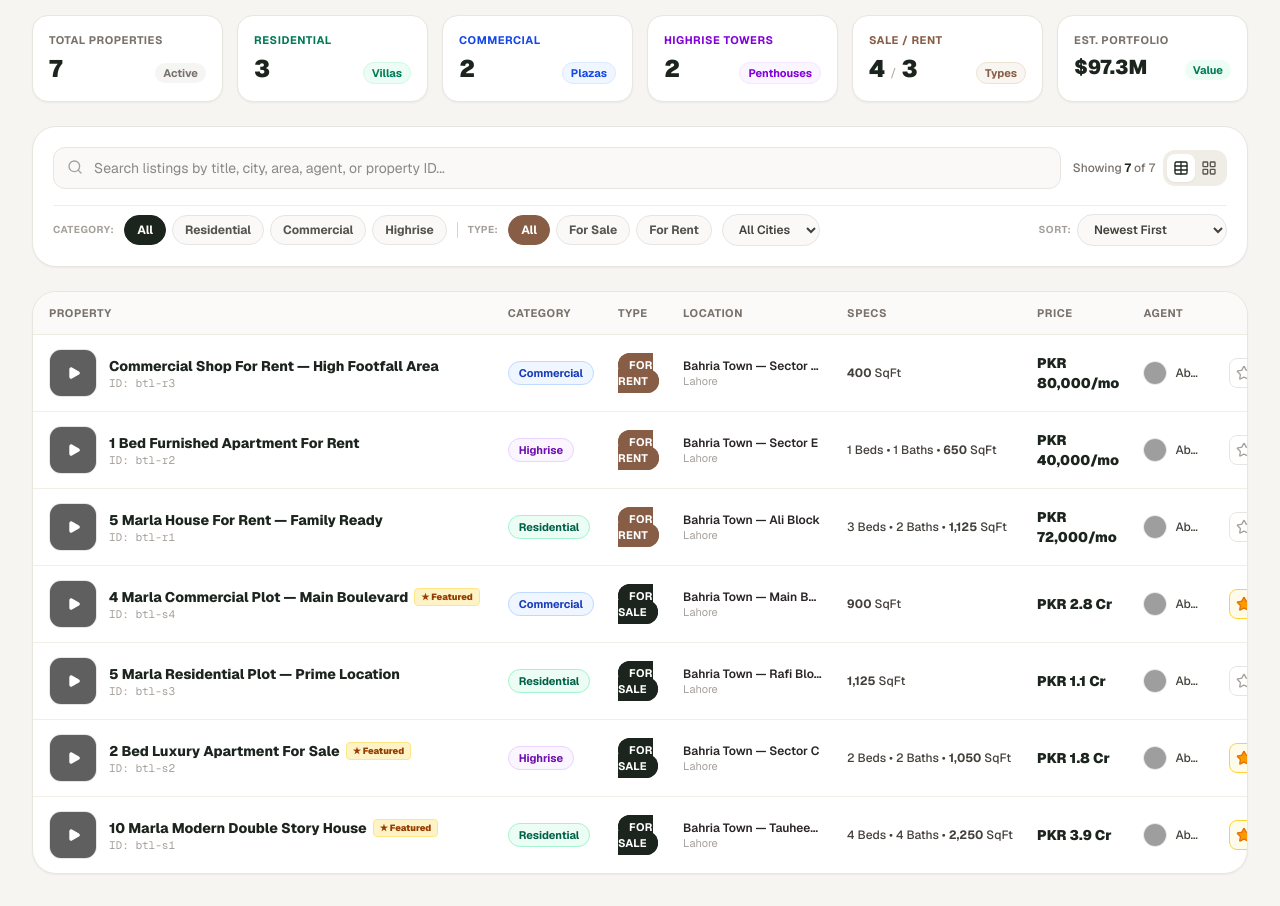
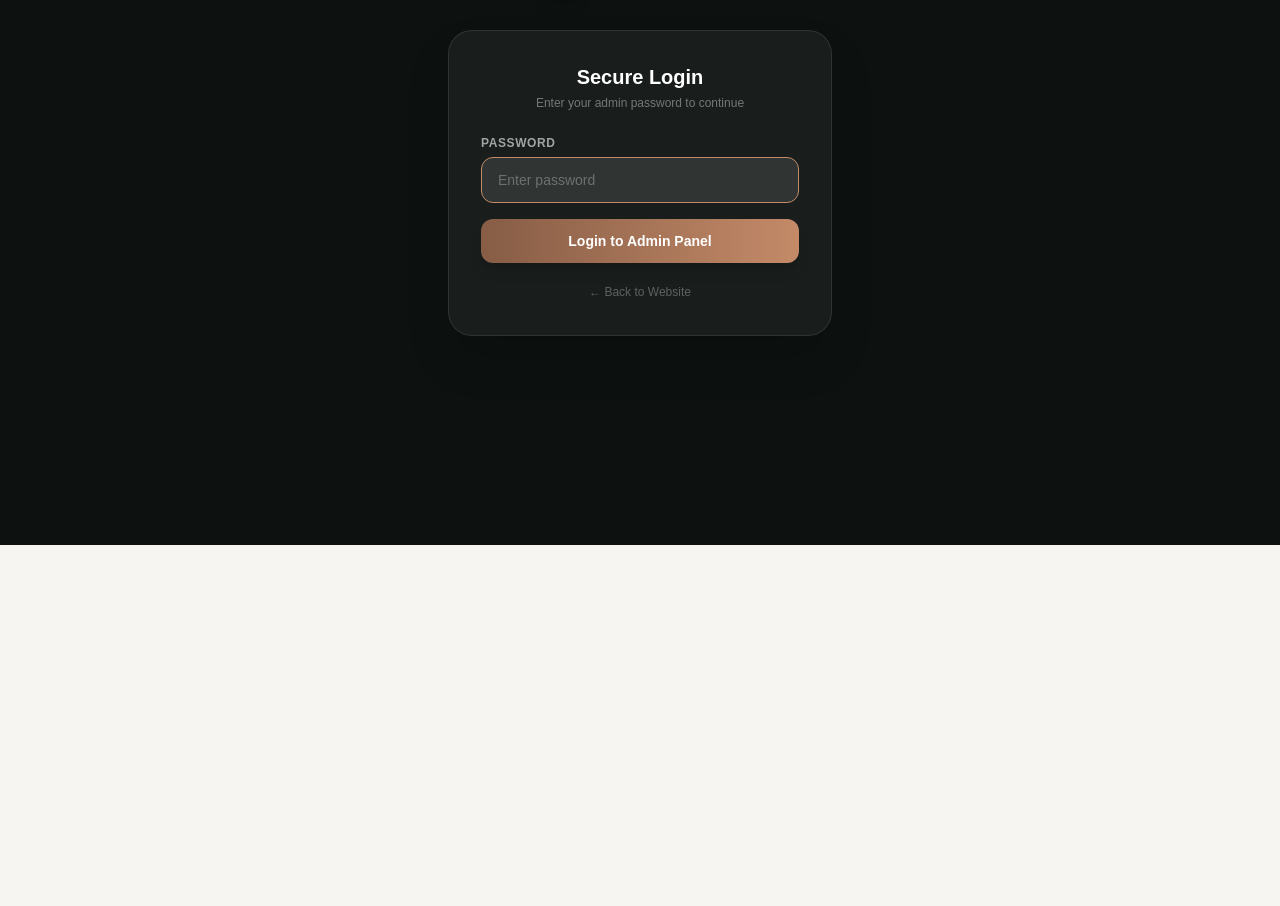
Before and after one commit to abubakertariq154-png/azaan-estate, a Next.js app: page /admin in a window 1280 px wide. Shown: the part 255-1161 px from the top of the page. After the commit the page ends 800 px from the top, so only its background shows below. Built offline with nearby package versions, Linux system fonts and the light colour scheme; grey boxes are pictures that could not be loaded.

Commit message:
feat: admin password protection (1234), whatsapp inquiry routing, enhanced logo, and updated bahria town properties

```diff
--- a/src/app/admin/page.tsx
+++ b/src/app/admin/page.tsx
@@ -45,6 +45,87 @@ import {
 export default function AdminPage() {
   const [properties, setProperties] = useState<Property[]>([]);
   const [isLoaded, setIsLoaded] = useState(false);
+
+  // ── Password Gate ────────────────────────────────────────
+  const [isAuthenticated, setIsAuthenticated] = useState(false);
+  const [passwordInput, setPasswordInput] = useState('');
+  const [passwordError, setPasswordError] = useState(false);
+
+  const handleLogin = (e: React.FormEvent) => {
+    e.preventDefault();
+    if (passwordInput === '1234') {
+      setIsAuthenticated(true);
+      setPasswordError(false);
+    } else {
+      setPasswordError(true);
+      setPasswordInput('');
+    }
+  };
+
+  if (!isAuthenticated) {
+    return (
+      <div className="min-h-screen bg-[#0d1210] flex items-center justify-center p-4">
+        <div className="w-full max-w-sm">
+          {/* Logo */}
+          <div className="flex items-center gap-3 justify-center mb-8">
+            <div className="w-11 h-11 rounded-2xl bg-gradient-to-br from-[#875d46] to-[#3d2314] flex items-center justify-center shadow-lg">
+              <Building2 className="w-5 h-5 text-white" />
+            </div>
+            <div className="flex flex-col leading-none">
+              <div className="flex items-end gap-1">
+                <span className="font-black text-xl text-white tracking-tight">AZAAN</span>
+                <span className="font-black text-xl tracking-tight text-transparent bg-clip-text bg-gradient-to-r from-[#c48a68] to-[#e8b08a]">ESTATE</span>
+              </div>
+              <span className="text-[9px] tracking-[0.2em] text-[#c48a68]/70 uppercase font-semibold mt-0.5">Admin Portal</span>
+            </div>
+          </div>
+
+          {/* Login Card */}
+          <div className="bg-white/5 backdrop-blur-md border border-white/10 rounded-3xl p-8 shadow-2xl">
+            <h2 className="text-white font-bold text-xl mb-1 text-center">Secure Login</h2>
+            <p className="text-white/40 text-xs text-center mb-6">Enter your admin password to continue</p>
+
+            <form onSubmit={handleLogin} className="space-y-4">
+              <div>
+                <label className="block text-xs font-semibold text-white/60 uppercase tracking-wider mb-1.5">
+                  Password
+                </label>
+                <input
+                  type="password"
+                  value={passwordInput}
+                  onChange={(e) => { setPasswordInput(e.target.value); setPasswordError(false); }}
+                  placeholder="Enter password"
+                  autoFocus
+                  className={`w-full px-4 py-3 bg-white/10 border rounded-xl text-white text-sm placeholder-white/30 focus:outline-none transition-colors ${
+                    passwordError ? 'border-red-400/70 focus:border-red-400' : 'border-white/20 focus:border-[#c48a68]'
+                  }`}
+                />
+                {passwordError && (
+                  <p className="text-red-400 text-xs mt-1.5 flex items-center gap-1">
+                    <AlertTriangle className="w-3 h-3" /> Incorrect password. Please try again.
+                  </p>
+                )}
+              </div>
+
+              <button
+                type="submit"
+                className="w-full py-3 rounded-xl bg-gradient-to-r from-[#875d46] to-[#c48a68] hover:from-[#9b6b51] hover:to-[#d49878] text-white font-bold text-sm transition-all shadow-lg"
+              >
+                Login to Admin Panel
+              </button>
+            </form>
+
+            <div className="mt-4 text-center">
+              <Link href="/" className="text-xs text-white/30 hover:text-white/60 transition-colors">
+                ← Back to Website
+              </Link>
+            </div>
+          </div>
+        </div>
+      </div>
+    );
+  }
+  // ── End Password Gate ────────────────────────────────────
 
   // Filters & search
   const [searchQuery, setSearchQuery] = useState('');
@@ -199,7 +280,7 @@ export default function AdminPage() {
       : price >= 100000
       ? `${(price / 100000).toFixed(1)} Lac`
       : price.toLocaleString('en-PK');
-    return listingType === 'rent' ? `PKR ${formatted}/mo` : `PKR ${formatted}`;
+    return listingType === 'rent' ? `PKR ${formatted}/month` : `PKR ${formatted}`;
   };
 
   const getCategoryBadgeClass = (category: PropertyCategory) => {
--- a/src/app/page.tsx
+++ b/src/app/page.tsx
@@ -224,7 +224,7 @@ export default function Home() {
       />
 
       {/* Main Container */}
-      <main className="flex-1">
+      <main className="flex-1 bg-[#dfe6dd]">
 
         {/* Property Showcase & Exploration */}
         <section id="properties-section" className="max-w-7xl mx-auto px-4 sm:px-8 pb-20 pt-6 sm:pt-10">
--- a/src/components/PropertyCard.tsx
+++ b/src/components/PropertyCard.tsx
@@ -30,11 +30,11 @@ export const PropertyCard: React.FC<PropertyCardProps> = ({
 }) => {
   const formatPrice = (price: number, listingType: string) => {
     const formatted = price >= 10000000
-      ? `${(price / 10000000).toFixed(1)} کروڑ`
+      ? `${(price / 10000000).toFixed(1)} Cr`
       : price >= 100000
-      ? `${(price / 100000).toFixed(1)} لاکھ`
+      ? `${(price / 100000).toFixed(1)} Lac`
       : price.toLocaleString('en-PK');
-    return listingType === 'rent' ? `PKR ${formatted}/ماہ` : `PKR ${formatted}`;
+    return listingType === 'rent' ? `PKR ${formatted}/month` : `PKR ${formatted}`;
   };
 
   const getCategoryBadge = (category: string) => {
--- a/src/data/initialProperties.ts
+++ b/src/data/initialProperties.ts
@@ -2,13 +2,15 @@ import { Property } from '@/types/property';
 
 export const INITIAL_PROPERTIES: Property[] = [
 
-  // ── FOR SALE ──────────────────────────────────────────────
+  // ═══════════════════════════════════════════════
+  //  FOR SALE
+  // ═══════════════════════════════════════════════
 
-  // 1. House For Sale
+  // 1. HOUSE FOR SALE
   {
-    id: 'btl-s1',
+    id: 'btl-hs1',
     title: '10 Marla Modern Double Story House',
-    description: 'Beautiful double-story house in Bahria Town Lahore. Features 4 bedrooms, 4 bathrooms, marble flooring, spacious drawing room, lush green lawn, servant quarter and solar backup. Ready for immediate possession.',
+    description: 'Stunning double-storey house in Bahria Town Lahore — Tauheed Block. Features 4 bedrooms with attached baths, marble flooring throughout, spacious drawing & dining, modern kitchen, beautifully landscaped lawn, solar system & servant quarter. Ready possession.',
     price: 38500000,
     category: 'residential',
     listingType: 'sale',
@@ -19,7 +21,7 @@ export const INITIAL_PROPERTIES: Property[] = [
     },
     features: { bedrooms: 4, bathrooms: 4, areaSqFt: 2250, floors: 2, parkingSpaces: 2 },
     amenities: ['24/7 Electricity', 'Gas Available', 'Marble Flooring', 'Lawn & Garden', '24/7 Security', 'Solar System', 'Servant Quarter'],
-    imageUrl: 'https://images.unsplash.com/photo-1600596542815-ffad4c1539a9?auto=format&fit=crop&w=1200&q=80',
+    imageUrl: 'https://images.unsplash.com/photo-1600596542815-ffad4c1539a9?auto=format&fit=crop&w=1200&q=85',
     videoUrl: 'https://www.youtube.com/embed/i2TmYTnrWDo',
     featured: true,
     yearBuilt: 2023,
@@ -27,22 +29,45 @@ export const INITIAL_PROPERTIES: Property[] = [
     createdAt: '2026-10-01'
   },
 
-  // 2. Apartment For Sale
+  // 2. COMMERCIAL FOR SALE
   {
-    id: 'btl-s2',
-    title: '2 Bed Luxury Apartment For Sale',
-    description: 'Premium apartment on 8th floor with stunning views in Bahria Town Lahore. Fully furnished, modern kitchen, attached bathrooms, 24/7 security, swimming pool & gym access. Perfect for investors and families.',
+    id: 'btl-cs1',
+    title: '4 Marla Commercial Plot — Main Boulevard',
+    description: 'Prime commercial plot on the Main Boulevard of Bahria Town Lahore. High-traffic corner location surrounded by banks, restaurants, and showrooms. All NOCs cleared, ideal for a plaza, office, or investment. Immediate transfer available.',
+    price: 28000000,
+    category: 'commercial',
+    listingType: 'sale',
+    location: {
+      city: 'Lahore',
+      area: 'Bahria Town — Main Boulevard',
+      address: 'Main Commercial Boulevard, Sector C, Bahria Town, Lahore'
+    },
+    features: { areaSqFt: 900, floors: 0, parkingSpaces: 0 },
+    amenities: ['Main Boulevard', 'Corner Plot', 'High Traffic Area', 'All NOCs Clear', 'Near Banks', 'Near Food Court'],
+    imageUrl: 'https://images.unsplash.com/photo-1486406146926-c627a92ad1ab?auto=format&fit=crop&w=1200&q=85',
+    videoUrl: 'https://www.youtube.com/embed/HFw9HLBqYsI',
+    featured: true,
+    yearBuilt: 0,
+    agent: { name: 'Abubakr', phone: '03045351802', email: 'abubakr@azaanestate.com', image: 'https://images.unsplash.com/photo-1560250097-0b93528c311a?auto=format&fit=crop&w=256&q=80' },
+    createdAt: '2026-10-20'
+  },
+
+  // 3. HIGHRISE / APARTMENT FOR SALE
+  {
+    id: 'btl-as1',
+    title: '2 Bed Luxury Apartment — Bahria Heights',
+    description: 'Premium 2-bedroom apartment on the 8th floor of Bahria Heights, Bahria Town Lahore. Fully furnished with stunning city views, modern kitchen, attached bathrooms, 24/7 security, swimming pool & gym access. Perfect for investors and families.',
     price: 17500000,
     category: 'highrise',
     listingType: 'sale',
     location: {
       city: 'Lahore',
-      area: 'Bahria Town — Sector C',
-      address: 'Midway Commercial, Sector C, Bahria Town, Lahore'
+      area: 'Bahria Town — Bahria Heights, Sector C',
+      address: 'Bahria Heights, Midway Commercial, Sector C, Bahria Town, Lahore'
     },
     features: { bedrooms: 2, bathrooms: 2, areaSqFt: 1050, floors: 1, parkingSpaces: 1 },
     amenities: ['Fully Furnished', 'Swimming Pool', 'Gym', '24/7 Security', 'City View', 'Generator Backup', 'Elevator'],
-    imageUrl: 'https://images.unsplash.com/photo-1545324418-cc1a3fa10c00?auto=format&fit=crop&w=1200&q=80',
+    imageUrl: 'https://images.unsplash.com/photo-1545324418-cc1a3fa10c00?auto=format&fit=crop&w=1200&q=85',
     videoUrl: 'https://www.youtube.com/embed/ScMzIvxBSi4',
     featured: true,
     yearBuilt: 2024,
@@ -50,11 +75,88 @@ export const INITIAL_PROPERTIES: Property[] = [
     createdAt: '2026-10-10'
   },
 
-  // 3. Plot For Sale
+  // ═══════════════════════════════════════════════
+  //  FOR RENT
+  // ═══════════════════════════════════════════════
+
+  // 4. HOUSE FOR RENT
   {
-    id: 'btl-s3',
-    title: '5 Marla Residential Plot — Prime Location',
-    description: 'Ideally located 5 Marla residential plot in one of the most developed blocks of Bahria Town Lahore. All utilities available, near mosque, park & market. Immediate transfer possible. Best investment opportunity.',
+    id: 'btl-hr1',
+    title: '5 Marla House For Rent — Family Ready',
+    description: 'Well-maintained 5 Marla house available for rent in Ali Block, Bahria Town Lahore. 3 bedrooms, 2 bathrooms, spacious drawing room and lawn. Ideal for families. 24/7 electricity, gas connected. Immediate availability.',
+    price: 72000,
+    category: 'residential',
+    listingType: 'rent',
+    location: {
+      city: 'Lahore',
+      area: 'Bahria Town — Ali Block',
+      address: 'Ali Block, Sector B, Bahria Town, Lahore'
+    },
+    features: { bedrooms: 3, bathrooms: 2, areaSqFt: 1125, floors: 1, parkingSpaces: 1 },
+    amenities: ['24/7 Electricity', 'Gas Connected', 'Lawn', 'Secure Gated Area', 'Near School', 'Near Mosque'],
+    imageUrl: 'https://images.unsplash.com/photo-1600585154340-be6161a56a0c?auto=format&fit=crop&w=1200&q=85',
+    videoUrl: 'https://www.youtube.com/embed/wTkVVKJaT4o',
+    featured: false,
+    yearBuilt: 2021,
+    agent: { name: 'Abubakr', phone: '03045351802', email: 'abubakr@azaanestate.com', image: 'https://images.unsplash.com/photo-1560250097-0b93528c311a?auto=format&fit=crop&w=256&q=80' },
+    createdAt: '2026-11-01'
+  },
+
+  // 5. COMMERCIAL FOR RENT
+  {
+    id: 'btl-cr1',
+    title: 'Commercial Shop For Rent — High Footfall',
+    description: 'Ground-floor commercial shop on a high-footfall street in Sector C, Bahria Town Lahore. Excellent visibility, direct customer parking, generator backup and CCTV. Ideal for retail, pharmacy, salon, or any small business.',
+    price: 80000,
+    category: 'commercial',
+    listingType: 'rent',
+    location: {
+      city: 'Lahore',
+      area: 'Bahria Town — Sector C Commercial',
+      address: 'Sector C Commercial Area, Bahria Town, Lahore'
+    },
+    features: { areaSqFt: 400, floors: 1, parkingSpaces: 2 },
+    amenities: ['Ground Floor', 'High Footfall', 'Generator Backup', 'CCTV', 'Direct Parking', 'Near Restaurants'],
+    imageUrl: 'https://images.unsplash.com/photo-1497215728101-856f4ea42174?auto=format&fit=crop&w=1200&q=85',
+    videoUrl: 'https://www.youtube.com/embed/HFw9HLBqYsI',
+    featured: false,
+    yearBuilt: 2020,
+    agent: { name: 'Abubakr', phone: '03045351802', email: 'abubakr@azaanestate.com', image: 'https://images.unsplash.com/photo-1560250097-0b93528c311a?auto=format&fit=crop&w=256&q=80' },
+    createdAt: '2026-11-08'
+  },
+
+  // 6. HIGHRISE / APARTMENT FOR RENT
+  {
+    id: 'btl-ar1',
+    title: '1 Bed Furnished Apartment For Rent — Bahria Orchard',
+    description: 'Cozy and fully furnished 1-bedroom apartment for rent in Bahria Orchard, Bahria Town Lahore. Includes all appliances, 24/7 security, elevator access, and dedicated parking. Perfect for singles, couples or small families.',
+    price: 40000,
+    category: 'highrise',
+    listingType: 'rent',
+    location: {
+      city: 'Lahore',
+      area: 'Bahria Town — Bahria Orchard, Sector E',
+      address: 'Bahria Orchard, Sector E, Bahria Town, Lahore'
+    },
+    features: { bedrooms: 1, bathrooms: 1, areaSqFt: 650, floors: 1, parkingSpaces: 1 },
+    amenities: ['Fully Furnished', 'All Appliances', '24/7 Security', 'Elevator', 'Parking', 'Near Food Court'],
+    imageUrl: 'https://images.unsplash.com/photo-1502672260266-1c1ef2d93688?auto=format&fit=crop&w=1200&q=85',
+    videoUrl: 'https://www.youtube.com/embed/ScMzIvxBSi4',
+    featured: false,
+    yearBuilt: 2022,
+    agent: { name: 'Abubakr', phone: '03045351802', email: 'abubakr@azaanestate.com', image: 'https://images.unsplash.com/photo-1560250097-0b93528c311a?auto=format&fit=crop&w=256&q=80' },
+    createdAt: '2026-11-05'
+  },
+
+  // ═══════════════════════════════════════════════
+  //  PLOT FOR SALE
+  // ═══════════════════════════════════════════════
+
+  // 7. PLOT FOR SALE
+  {
+    id: 'btl-ps1',
+    title: '5 Marla Residential Plot — Rafi Block',
+    description: 'Ideally located 5 Marla residential plot in one of the most sought-after blocks of Bahria Town Lahore. All utilities (electricity, gas, water) are available, close to mosque, park and market. Immediate transfer possible — best investment opportunity.',
     price: 11000000,
     category: 'residential',
     listingType: 'sale',
@@ -65,7 +167,7 @@ export const INITIAL_PROPERTIES: Property[] = [
     },
     features: { areaSqFt: 1125, floors: 0, parkingSpaces: 0 },
     amenities: ['Registered Plot', 'Near Mosque', 'Near Park', 'Gated Community', 'All Utilities', 'Immediate Transfer'],
-    imageUrl: 'https://images.unsplash.com/photo-1500382017468-9049fed747ef?auto=format&fit=crop&w=1200&q=80',
+    imageUrl: 'https://images.unsplash.com/photo-1500382017468-9049fed747ef?auto=format&fit=crop&w=1200&q=85',
     videoUrl: 'https://www.youtube.com/embed/HFw9HLBqYsI',
     featured: false,
     yearBuilt: 0,
@@ -73,98 +175,4 @@ export const INITIAL_PROPERTIES: Property[] = [
     createdAt: '2026-10-15'
   },
 
-  // 4. Commercial Plot For Sale
-  {
-    id: 'btl-s4',
-    title: '4 Marla Commercial Plot — Main Boulevard',
-    description: 'Prime commercial plot on Main Boulevard of Bahria Town Lahore. High traffic location, surrounded by banks, restaurants and showrooms. Best opportunity for business or investment. All NOCs cleared.',
-    price: 28000000,
-    category: 'commercial',
-    listingType: 'sale',
-    location: {
-      city: 'Lahore',
-      area: 'Bahria Town — Main Boulevard',
-      address: 'Main Commercial Boulevard, Bahria Town, Lahore'
-    },
-    features: { areaSqFt: 900, floors: 0, parkingSpaces: 0 },
-    amenities: ['Main Boulevard', 'High Traffic Area', 'All NOCs Clear', 'Corner Plot', 'Near Banks', 'Near Food Court'],
-    imageUrl: 'https://images.unsplash.com/photo-1486406146926-c627a92ad1ab?auto=format&fit=crop&w=1200&q=80',
-    videoUrl: 'https://www.youtube.com/embed/HFw9HLBqYsI',
-    featured: true,
-    yearBuilt: 0,
-    agent: { name: 'Abubakr', phone: '03045351802', email: 'abubakr@azaanestate.com', image: 'https://images.unsplash.com/photo-1560250097-0b93528c311a?auto=format&fit=crop&w=256&q=80' },
-    createdAt: '2026-10-20'
-  },
-
-  // ── FOR RENT ──────────────────────────────────────────────
-
-  // 5. House For Rent
-  {
-    id: 'btl-r1',
-    title: '5 Marla House For Rent — Family Ready',
-    description: 'Well-maintained 5 Marla house available for rent in Bahria Town Lahore. 3 bedrooms, 2 bathrooms, drawing room, lawn. Ideal for families. 24/7 electricity, gas connected. Available immediately.',
-    price: 72000,
-    category: 'residential',
-    listingType: 'rent',
-    location: {
-      city: 'Lahore',
-      area: 'Bahria Town — Ali Block',
-      address: 'Ali Block, Sector B, Bahria Town, Lahore'
-    },
-    features: { bedrooms: 3, bathrooms: 2, areaSqFt: 1125, floors: 1, parkingSpaces: 1 },
-    amenities: ['24/7 Electricity', 'Gas Connected', 'Lawn', 'Secure Gated Area', 'Near School', 'Near Mosque'],
-    imageUrl: 'https://images.unsplash.com/photo-1600585154340-be6161a56a0c?auto=format&fit=crop&w=1200&q=80',
-    videoUrl: 'https://www.youtube.com/embed/wTkVVKJaT4o',
-    featured: false,
-    yearBuilt: 2021,
-    agent: { name: 'Abubakr', phone: '03045351802', email: 'abubakr@azaanestate.com', image: 'https://images.unsplash.com/photo-1560250097-0b93528c311a?auto=format&fit=crop&w=256&q=80' },
-    createdAt: '2026-11-01'
-  },
-
-  // 6. Apartment For Rent
-  {
-    id: 'btl-r2',
-    title: '1 Bed Furnished Apartment For Rent',
-    description: 'Cozy and fully furnished 1-bedroom apartment for rent in Bahria Town Lahore. Perfect for singles, couples or small families. Includes all appliances, 24/7 security, elevator access and parking.',
-    price: 40000,
-    category: 'highrise',
-    listingType: 'rent',
-    location: {
-      city: 'Lahore',
-      area: 'Bahria Town — Sector E',
-      address: 'Sector E Commercial, Bahria Town, Lahore'
-    },
-    features: { bedrooms: 1, bathrooms: 1, areaSqFt: 650, floors: 1, parkingSpaces: 1 },
-    amenities: ['Fully Furnished', 'All Appliances', '24/7 Security', 'Elevator', 'Parking', 'Near Food Court'],
-    imageUrl: 'https://images.unsplash.com/photo-1502672260266-1c1ef2d93688?auto=format&fit=crop&w=1200&q=80',
-    videoUrl: 'https://www.youtube.com/embed/ScMzIvxBSi4',
-    featured: false,
-    yearBuilt: 2022,
-    agent: { name: 'Abubakr', phone: '03045351802', email: 'abubakr@azaanestate.com', image: 'https://images.unsplash.com/photo-1560250097-0b93528c311a?auto=format&fit=crop&w=256&q=80' },
-    createdAt: '2026-11-05'
-  },
-
-  // 7. Commercial Shop For Rent
-  {
-    id: 'btl-r3',
-    title: 'Commercial Shop For Rent — High Footfall Area',
-    description: 'Ground floor commercial shop available for rent on a highly trafficked street in Bahria Town Lahore. Excellent visibility, direct parking, generator backup. Suitable for retail, pharmacy, salon, or any business.',
-    price: 80000,
-    category: 'commercial',
-    listingType: 'rent',
-    location: {
-      city: 'Lahore',
-      area: 'Bahria Town — Sector C Commercial',
-      address: 'Sector C Commercial Area, Bahria Town, Lahore'
-    },
-    features: { areaSqFt: 400, floors: 1, parkingSpaces: 2 },
-    amenities: ['Ground Floor', 'High Footfall', 'Generator Backup', 'CCTV', 'Direct Parking', 'Near Restaurants'],
-    imageUrl: 'https://images.unsplash.com/photo-1497215728101-856f4ea42174?auto=format&fit=crop&w=1200&q=80',
-    videoUrl: 'https://www.youtube.com/embed/HFw9HLBqYsI',
-    featured: false,
-    yearBuilt: 2020,
-    agent: { name: 'Abubakr', phone: '03045351802', email: 'abubakr@azaanestate.com', image: 'https://images.unsplash.com/photo-1560250097-0b93528c311a?auto=format&fit=crop&w=256&q=80' },
-    createdAt: '2026-11-08'
-  },
-
 ];
--- a/src/lib/propertyStorage.ts
+++ b/src/lib/propertyStorage.ts
@@ -3,7 +3,7 @@
 import { Property } from '@/types/property';
 import { INITIAL_PROPERTIES } from '@/data/initialProperties';
 
-const STORAGE_KEY = 'azaan_estate_properties_v4';
+const STORAGE_KEY = 'azaan_estate_properties_v5';
 const CHANGE_EVENT = 'azaan_properties_changed';
 
 /**
```
Also changed, not shown: src/components/ContactSection.tsx (+16 -1 lines), src/components/HeroSection.tsx (+49 -25 lines).
